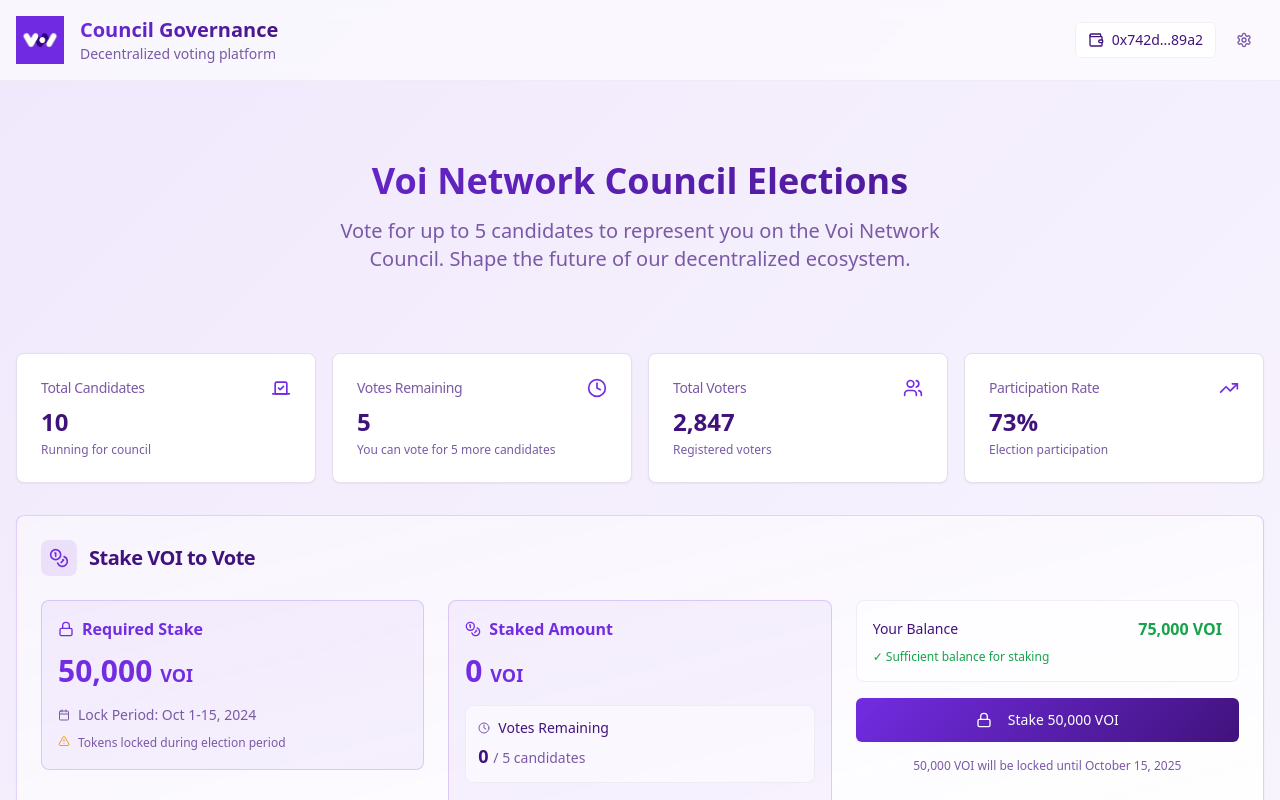
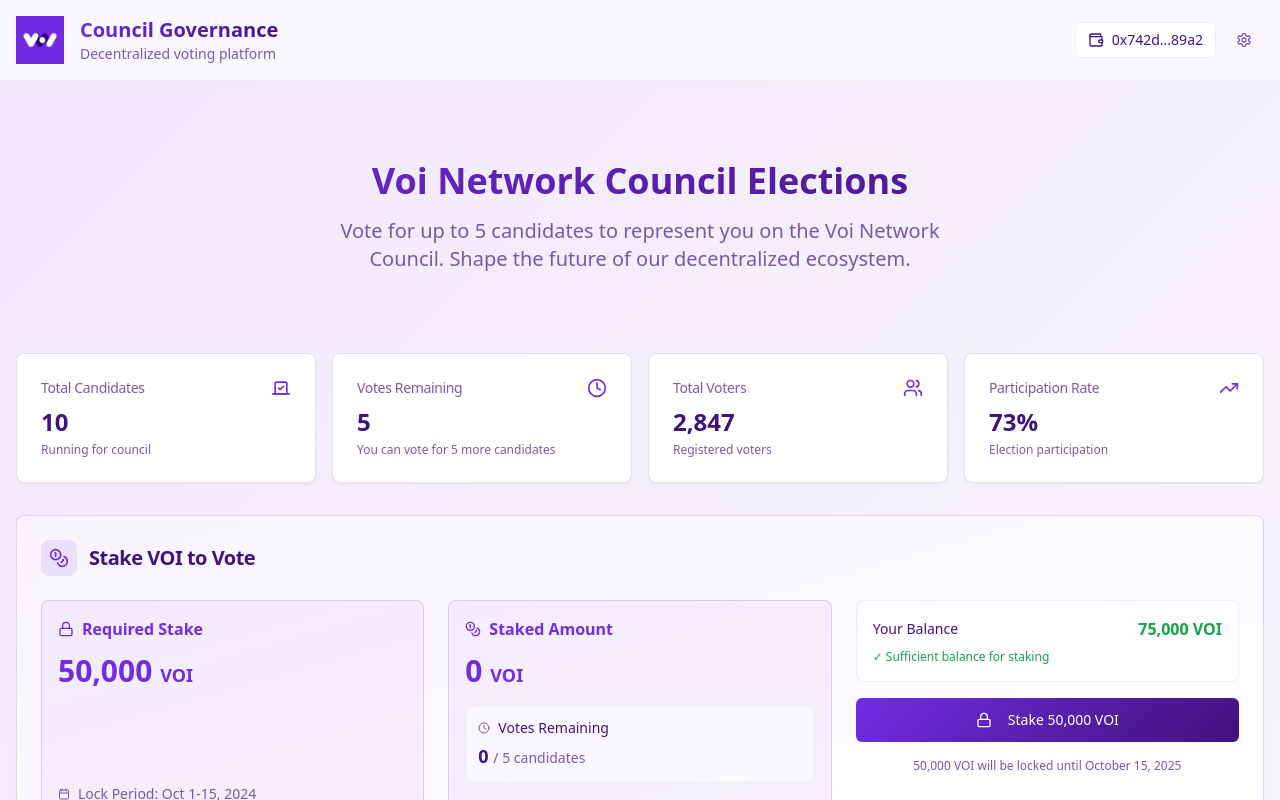
Before and after one commit to NautilusOSS/vgov, a React (Vite) app: page / in a window 1280 px wide. Both pictures are taken after a click on the button "Connect Wallet". Shown: the top 800 px of the page. Built offline with nearby package versions, Linux system fonts and the light colour scheme; the HTML template or start-up script is replaced by a standard one.

Commit message:
Match card sizes

```diff
--- a/src/components/CombinedStakingCard.tsx
+++ b/src/components/CombinedStakingCard.tsx
@@ -106,7 +106,7 @@ const CombinedStakingCard = ({
         <div className="grid lg:grid-cols-3 gap-6">
           {/* Left Column - Required Stake */}
           <div className="space-y-4">
-            <div className="p-4 rounded-lg border border-primary/20 bg-primary/5">
+            <div className="p-4 rounded-lg border border-primary/20 bg-primary/5 h-full flex flex-col">
               <div className="flex items-center gap-2 mb-3">
                 <Lock className="h-4 w-4 text-primary" />
                 <span className="font-semibold text-primary">Required Stake</span>
@@ -123,7 +123,7 @@ const CombinedStakingCard = ({
                 </div>
               )}
 
-              <div className="space-y-2 text-sm text-muted-foreground">
+              <div className="space-y-2 text-sm text-muted-foreground mt-auto">
                 <div className="flex items-center gap-2">
                   <Calendar className="h-3 w-3" />
                   <span>Lock Period: Oct 1-15, 2024</span>
@@ -138,7 +138,7 @@ const CombinedStakingCard = ({
 
           {/* Middle Column - Balance Info */}
           <div className="space-y-4">
-            <div className="p-4 rounded-lg border border-primary/20 bg-primary/5">
+            <div className="p-4 rounded-lg border border-primary/20 bg-primary/5 h-full flex flex-col">
               <div className="flex items-center gap-2 mb-3">
                 <Coins className="h-4 w-4 text-primary" />
                 <span className="font-semibold text-primary">Staked Amount</span>
@@ -153,15 +153,19 @@ const CombinedStakingCard = ({
                 <p className="text-lg font-bold">{isStaked ? votesRemaining : 0} <span className="text-sm font-normal text-muted-foreground">/ 5 candidates</span></p>
               </div>
 
-              {stakedAmount > 0 && (
-                <div className="space-y-2 text-sm text-muted-foreground">
+              <div className="space-y-2 text-sm text-muted-foreground mt-auto">
+                {stakedAmount > 0 ? (
+                  <>
                     <div className="flex justify-between text-xs text-muted-foreground">
                       <span>Progress</span>
                       <span>{stakingProgress.toFixed(0)}%</span>
                     </div>
                     <Progress value={stakingProgress} className="h-1.5" />
+                  </>
+                ) : (
+                  <div className="h-8"></div>
+                )}
               </div>
-              )}
             </div>
 
           {/* Middle Column - Time Remaining */}
```
Lines whose indentation alone changed are shown as unchanged.
